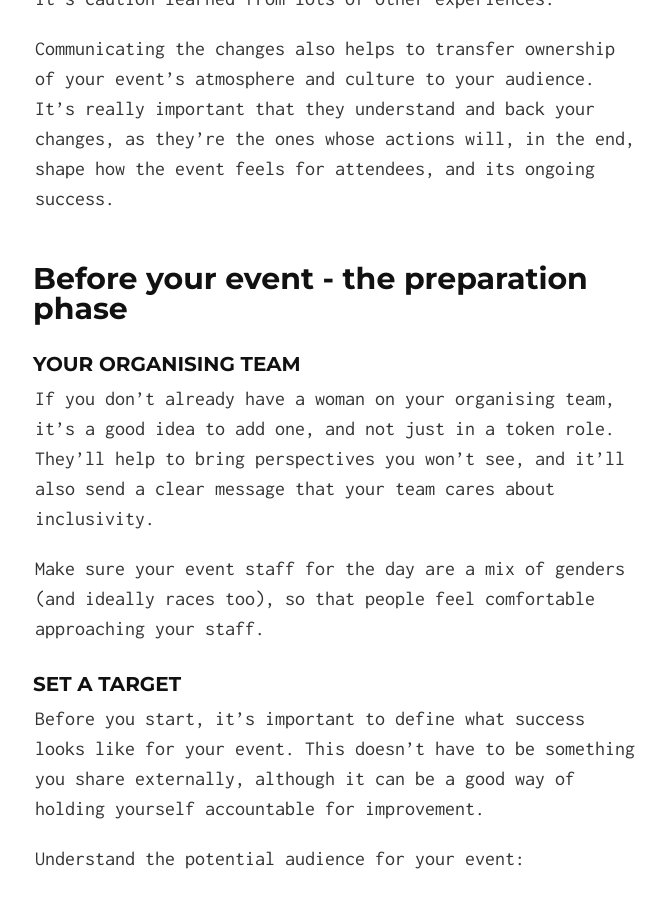
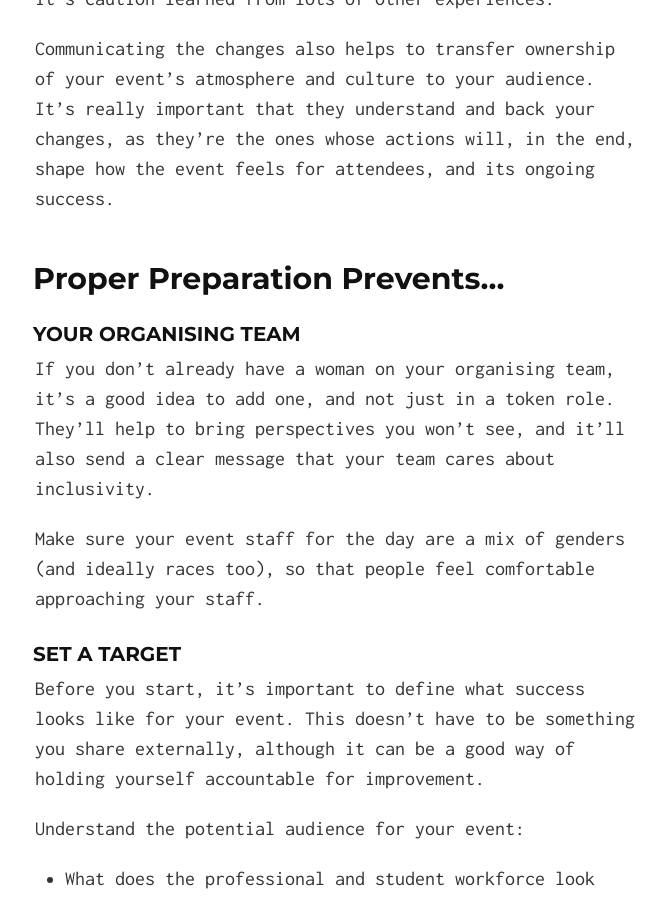
Before and after one commit to hopperfund/events, a Jekyll site: the page built from index.md, in a window 1280 px wide and 900 px high, scrolled down 1296 px. Shown: the whole window, without its empty margins (305-970 px from the left). Built offline with Jekyll 4.4.1, drawn with Linux system fonts in a browser that asks for light colours.

Commit message:
Header change

```diff
--- a/index.md
+++ b/index.md
@@ -23,7 +23,7 @@ Both are important - if women and other minority groups don't know you've change
 
 Communicating the changes also helps to transfer ownership of your event's atmosphere and culture to your audience. It's really important that they understand and back your changes, as they're the ones whose actions will, in the end, shape how the event feels for attendees, and its ongoing success.
 
-##Before your event - the preparation phase
+##Proper Preparation Prevents...
 
 ###Your Organising Team
 
@@ -143,7 +143,6 @@ In theory, hand-picking speakers should be easy, right? Write down a list of peo
 - Leave plenty of time for back and forth. A lot of time - start making your dream list months in advance, and if possible, build relationships with people over coffees or at meet ups.
 - Make your list of women longer than your list of men. When some of the women at the top of your list say no, or drop out (they will, it happens, although it's less likely if you have a creche), you'll have a backup plan already thought out and will be less likely to go for a man instead.
 - Make sure it's clear that you're professional in your approach to AV. If you're a woman, standing in front of a room full of people, and a conference has an awful AV set up that you have to wrestle with, the crowd assumes it's because girls suck at IT. That's not a nice feeling. You can remove this anxiety by:
-
 	1. Having a great AV team who are good at this stuff
 	2. Making sure the people you're approaching to speak know it. Assure them that their slides will be tested at least 48 hours before the event, and they will have the opportunity to run through their slides at the venue with the audio equipment and slide controls before speaking. This seems small, but it makes a big difference.
 
```
